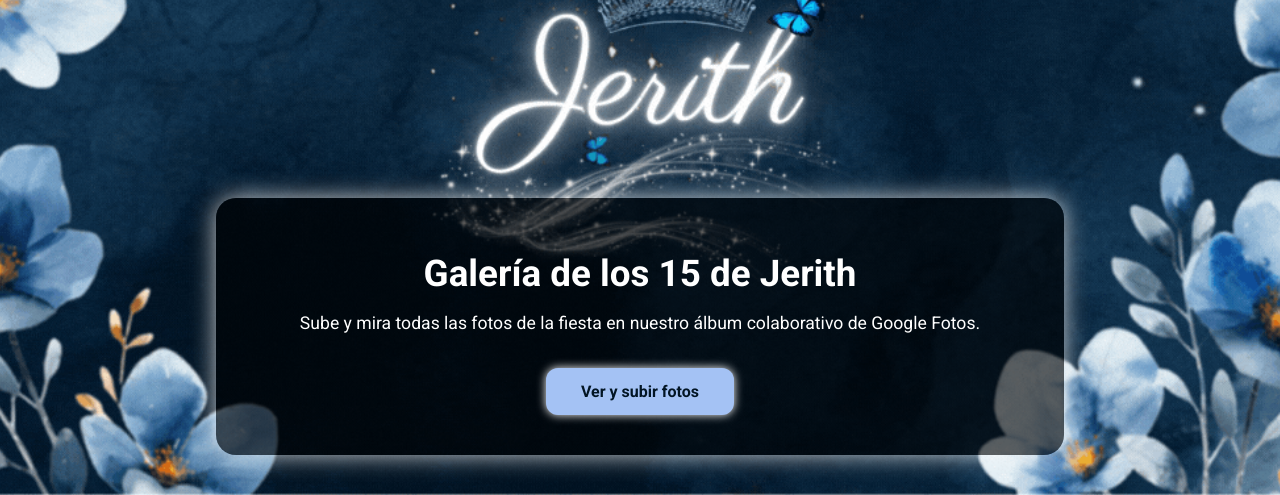
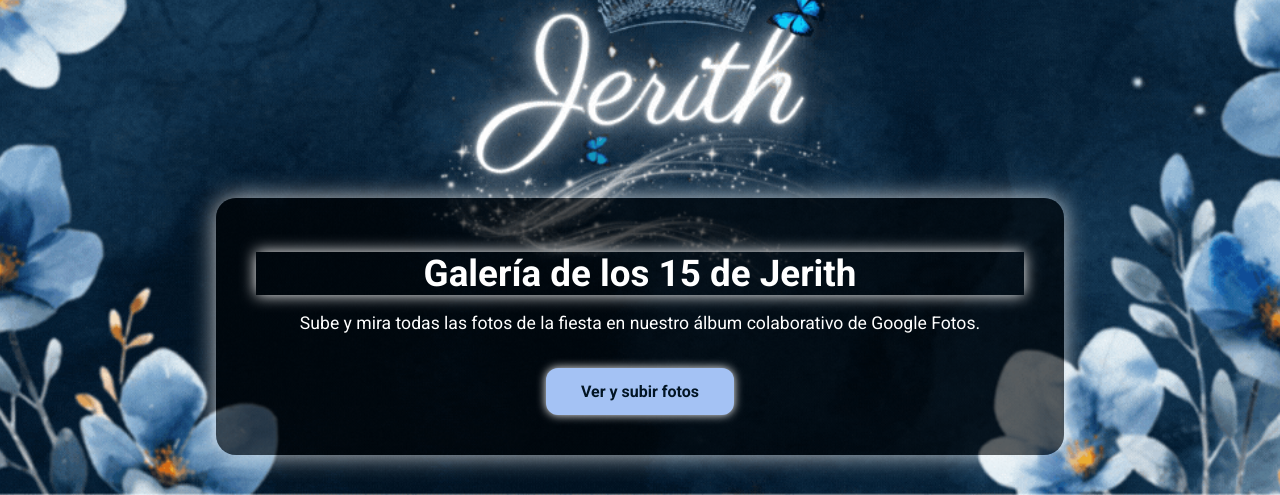
Before and after one commit to jerithdanielamoncadacardenas-netizen/Quince-Jerith, a Flask app: template templates/index.html in a window 1280 px wide. Shown: the part 305-800 px from the top of the page. Run offline with Flask 3, Linux system fonts and the light colour scheme; the template is opened without the code that fills it, so the values that code supplies are empty; parts of the project's set-up code (start-up, migrations or seed data) failed here and were passed over.

Commit message:
Update index.html

```diff
--- a/templates/index.html
+++ b/templates/index.html
@@ -59,6 +59,8 @@
             font-size: 2.3em;
             font-weight: 700;
             margin-bottom: 10px;
+            color: white; /*Color galeria de Jerith */
+            box-shadow: 0 0 15px rgba(255, 255, 255, 255); /* 👈 efecto brillante */
         }
 
         p {
```
